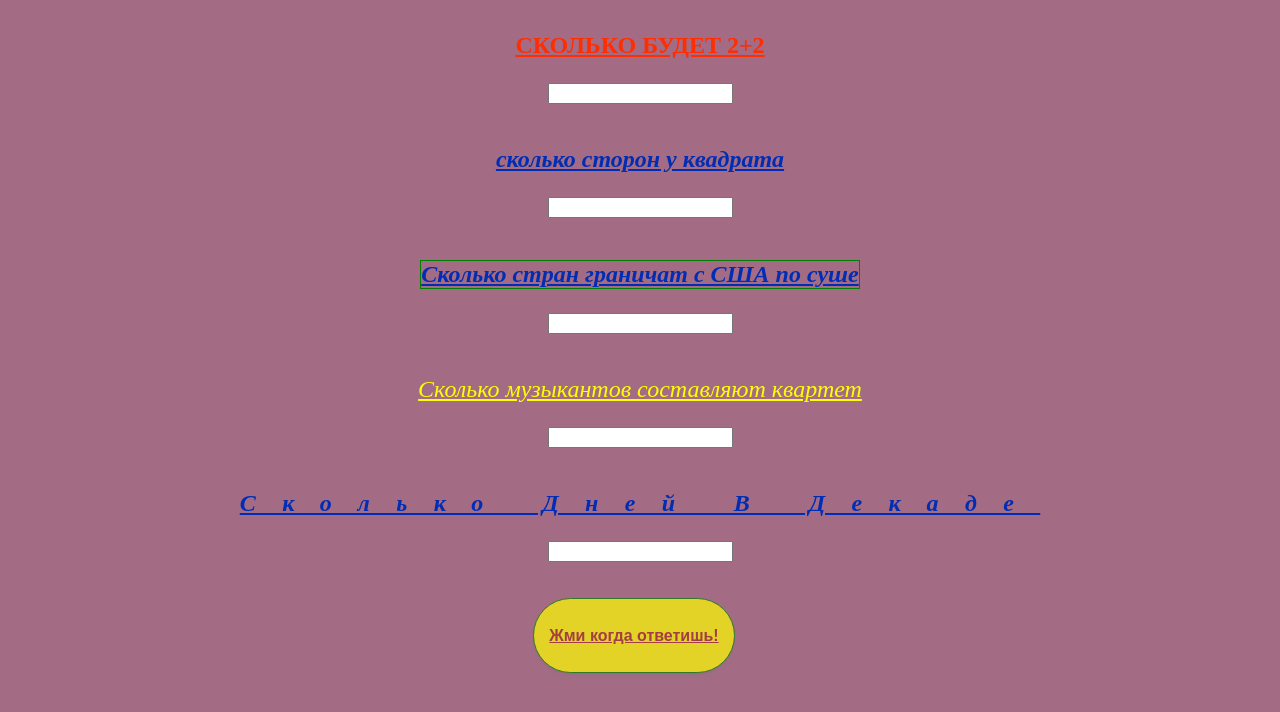
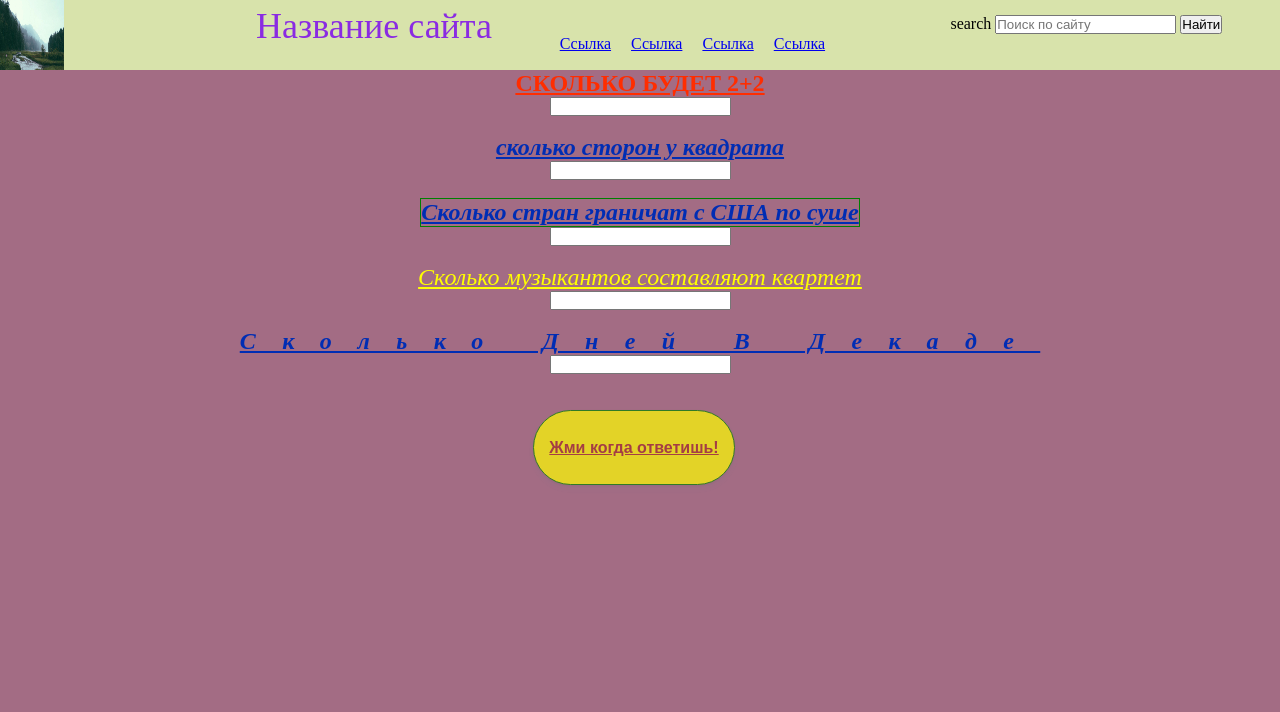
Before and after one commit to wladimirromanenko/MathTest, a plain HTML site: page index.html in a window 1280 px wide. Drawn offline with Linux system fonts and the light colour scheme.

Commit message:
+header (какой-никакой)
надо поработать с позиционированием

```diff
--- a/index.html
+++ b/index.html
@@ -7,6 +7,23 @@
     <title>Document</title>
 </head>
 <body>
+    <header class="header">
+        <img class="logo" src="/images/IMAGE (1).png" width="64px" height="100%">
+        <div class="title">Название сайта</div>
+
+        <ul class="menu">
+        <li><a href="#">Ссылка</a></li>
+        <li><a href="#">Ссылка</a></li>
+        <li><a href="#">Ссылка</a></li>
+        <li><a href="#">Ссылка</a></li>
+        </ul>
+        <form action="" method="get">
+            <label for="search">search</label>
+            <input type="search" name="search" required minlength="3" maxlength="15" placeholder="Поиск по сайту">
+            <button type="submit">Найти</button>
+
+
+    </header>
    <div class="container">
     <p class="one">Сколько будет 2+2</p>
     <input type="text" id="q1">
--- a/style.css
+++ b/style.css
@@ -1,3 +1,7 @@
+* {
+    margin: 0;
+    padding: 0;
+}
 body {
     background: rgba(125, 46, 80, 0.7);
     text-wrap: balance;
@@ -80,3 +84,44 @@ p:hover {
     text-transform: capitalize;
     letter-spacing: 1.1em;
 }
+
+.header {
+    display: flex;
+    justify-content: space-between;
+    width: 100%;
+	background: #D8E3AB;
+	height: 70px;
+    position: sticky;
+}
+.title {
+    font-size: 36px;
+    padding-top: 5px;
+    padding-left: 15%;
+
+    color: blueviolet;
+}
+.menu {
+    display: flex;
+    flex-direction: row;
+    justify-content: space-between;
+    margin: 25px auto;
+    list-style: none;
+    position: relative;
+    text-align: right;
+}
+li {
+    padding: 10px;
+}
+.logo {
+    float: left;
+
+
+}
+form {
+    display: inline;
+    padding-top: 15px;
+    margin: 0 auto;
+
+
+
+}
```
Also changed, not shown: images/IMAGE (1).png (added).
